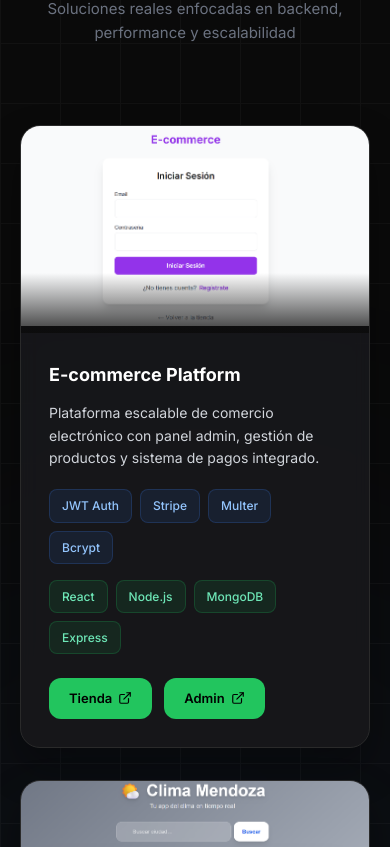
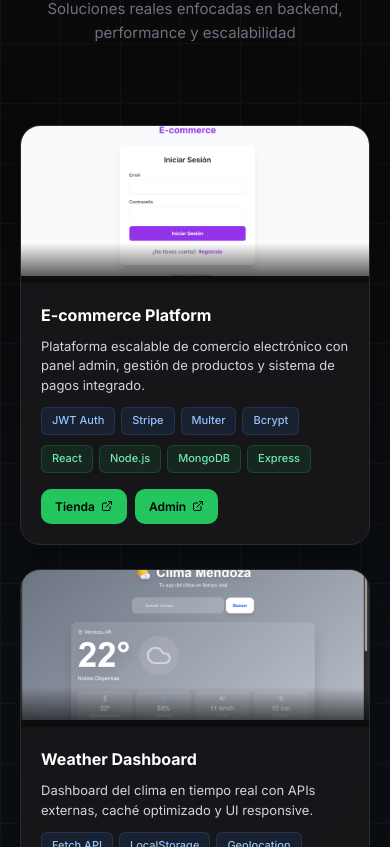
Before and after one commit to renzonodari9/portafolio-nodari, a React (Vite) app: page / in a window 390 px wide. Shown: the part 4717-5564 px from the top of the page. Built offline with nearby package versions, Linux system fonts and the light colour scheme.

Commit message:
Projects: cards más compactas y responsive

```diff
--- a/src/components/Projects.jsx
+++ b/src/components/Projects.jsx
@@ -112,8 +112,8 @@ export default function Projects() {
         <div
           style={{
             display: "grid",
-            gridTemplateColumns: "repeat(auto-fit, minmax(300px, 1fr))",
-            gap: "32px",
+            gridTemplateColumns: "repeat(auto-fit, minmax(260px, 1fr))",
+            gap: "24px",
           }}
         >
           {projects.map((p, index) => (
@@ -140,7 +140,7 @@ export default function Projects() {
                   alt={p.title}
                   style={{
                     width: "100%",
-                    height: "200px",
+                    height: "150px",
                     objectFit: "cover",
                     transition: "0.4s ease",
                   }}
@@ -157,18 +157,18 @@ export default function Projects() {
                   bottom: 0,
                   left: 0,
                   right: 0,
-                  height: "60px",
+                  height: "40px",
                   background: "linear-gradient(to top, rgba(10, 10, 10, 0.8), transparent)",
                   pointerEvents: "none"
                 }} />
               </div>
 
               {/* CONTENT */}
-              <div style={{ padding: "28px" }}>
+              <div style={{ padding: "20px" }}>
                 <h3 style={{
                   color: "#fff",
-                  fontSize: "clamp(18px, 3vw, 20px)",
-                  marginBottom: "12px",
+                  fontSize: "clamp(16px, 2.5vw, 18px)",
+                  marginBottom: "8px",
                   fontWeight: 700
                 }}>
                   {p.title}
@@ -177,9 +177,9 @@ export default function Projects() {
                 <p
                   style={{
                     color: "#d1d5db",
-                    fontSize: "14px",
-                    lineHeight: 1.6,
-                    marginBottom: "20px"
+                    fontSize: "13px",
+                    lineHeight: 1.5,
+                    marginBottom: "12px"
                   }}
                 >
                   {p.description}
@@ -190,17 +190,17 @@ export default function Projects() {
                   style={{
                     display: "flex",
                     flexWrap: "wrap",
-                    gap: "8px",
-                    marginBottom: "16px",
+                    gap: "6px",
+                    marginBottom: "10px",
                   }}
                 >
                   {p.tools.map((t) => (
                     <span
                       key={t}
                       style={{
-                        fontSize: "12px",
-                        padding: "6px 12px",
-                        borderRadius: "8px",
+                        fontSize: "11px",
+                        padding: "4px 10px",
+                        borderRadius: "6px",
                         background: "rgba(59, 130, 246, 0.1)",
                         color: "#93c5fd",
                         border: "1px solid rgba(59, 130, 246, 0.2)",
@@ -217,17 +217,17 @@ export default function Projects() {
                   style={{
                     display: "flex",
                     flexWrap: "wrap",
-                    gap: "8px",
-                    marginBottom: "24px",
+                    gap: "6px",
+                    marginBottom: "16px",
                   }}
                 >
                   {p.tech.map((t) => (
                     <span
                       key={t}
                       style={{
-                        fontSize: "12px",
-                        padding: "6px 12px",
-                        borderRadius: "8px",
+                        fontSize: "11px",
+                        padding: "4px 10px",
+                        borderRadius: "6px",
                         background: "rgba(34, 197, 94, 0.1)",
                         color: "#6ee7b7",
                         border: "1px solid rgba(34, 197, 94, 0.2)",
@@ -243,7 +243,7 @@ export default function Projects() {
                 <div
                   style={{
                     display: "flex",
-                    gap: "12px",
+                    gap: "8px",
                     flexWrap: "wrap",
                   }}
                 >
@@ -254,11 +254,11 @@ export default function Projects() {
                       target="_blank"
                       rel="noopener noreferrer"
                       style={{
-                        padding: "10px 20px",
+                        padding: "8px 14px",
                         background: "#22c55e",
                         color: "#000",
-                        borderRadius: "12px",
-                        fontSize: "13px",
+                        borderRadius: "10px",
+                        fontSize: "12px",
                         fontWeight: 600,
                         textDecoration: "none",
                         transition: "all 0.3s ease",
@@ -276,7 +276,7 @@ export default function Projects() {
                       }}
                     >
                       {l.label}
-                      <svg width="14" height="14" viewBox="0 0 24 24" fill="none" stroke="currentColor" strokeWidth="2" strokeLinecap="round" strokeLinejoin="round">
+                      <svg width="12" height="12" viewBox="0 0 24 24" fill="none" stroke="currentColor" strokeWidth="2" strokeLinecap="round" strokeLinejoin="round">
                         <path d="M18 13v6a2 2 0 0 1-2 2H5a2 2 0 0 1-2-2V8a2 2 0 0 1 2-2h6" />
                         <polyline points="15 3 21 3 21 9" />
                         <line x1="10" y1="14" x2="21" y2="3" />
```
